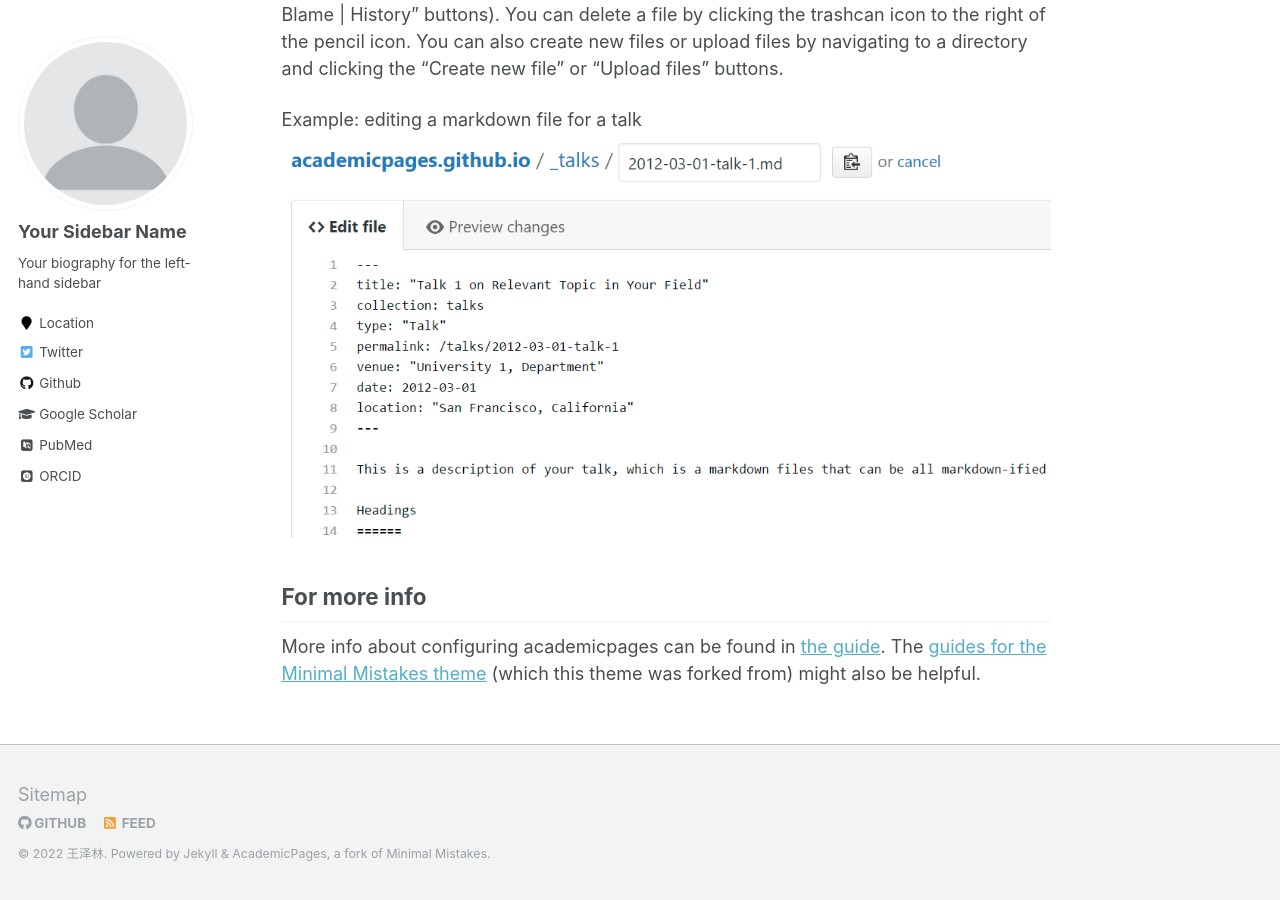
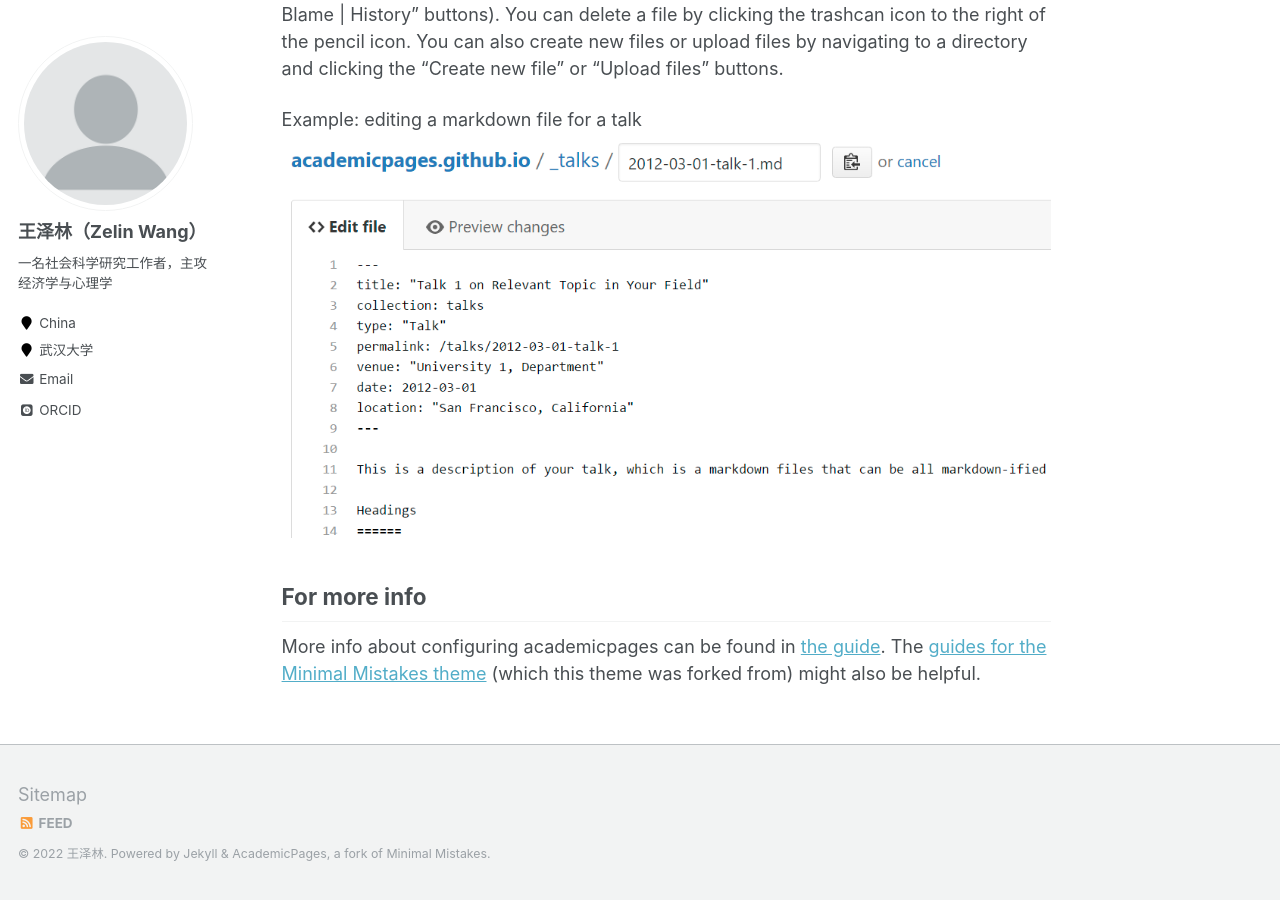
Before and after one commit to ColinWangZelin/colinwangzelin.github.io, a Jekyll site: the page built from _pages/about.md, in a window 1280 px wide and 900 px high, scrolled down 2463 px. Built offline with Jekyll 4.4.1, drawn with Linux system fonts in a browser that asks for light colours; some web fonts are replaced.

Commit message:
Update _config.yml

```diff
--- a/_config.yml
+++ b/_config.yml
@@ -11,7 +11,7 @@ title                    : "王泽林 / 个人主页"
 title_separator          : "-"
 name                     : &name "王泽林"
 description              : &description "一名社会科学研究工作者，主攻经济学与心理学"
-url                      : https://colinwangzelin.github.io # the base hostname & protocol for your site e.g. "https://mmistakes.github.io"
+url                      : "https://colinwangzelin.github.io" # the base hostname & protocol for your site e.g. "https://mmistakes.github.io"
 baseurl                  : "" # the subpath of your site, e.g. "/blog"
 repository               : "github.com/ColinWangZelin/colinwangzelin.github.io"
 teaser                   :  # filename of teaser fallback teaser image placed in /images/, .e.g. "500x300.png"
@@ -80,14 +80,14 @@ analytics:
 
 # Site Author
 author:
-  name             : "Your Sidebar Name"
+  name             : "王泽林（Zelin Wang）"
   avatar           : "profile.png"
-  bio              : "Your biography for the left-hand sidebar"
-  location         : "Location"
-  employer         :
-  pubmed           : "https://www.ncbi.nlm.nih.gov/pubmed/?term=john+snow"
-  googlescholar    : "http://yourfullgooglescholarurl.com"
-  email            :
+  bio              : "一名社会科学研究工作者，主攻经济学与心理学"
+  location         : "China"
+  employer         : "武汉大学"
+  pubmed           :
+  googlescholar    :
+  email            : "wangzelin@whu.edu.cn"
   researchgate     :  # example: "https://www.researchgate.net/profile/yourprofile"
   uri              :
   bitbucket        :
@@ -96,20 +96,20 @@ author:
   flickr           :
   facebook         :
   foursquare       :
-  github           : "https://colinwangzelin.github.io"
+  github           :
   google_plus      :
   keybase          :
   instagram        :
   impactstory      : #"https://profiles.impactstory.org/u/xxxx-xxxx-xxxx-xxxx"
   lastfm           :
   linkedin         :
-  orcid            : "http://orcid.org/yourorcidurl"
+  orcid            : "http://orcid.org/https://orcid.org/0000-0002-7068-2815"
   pinterest        :
   soundcloud       :
   stackoverflow    : # http://stackoverflow.com/users/123456/username
   steam            :
   tumblr           :
-  twitter          : "replacethistwitterhandle"
+  twitter          :
   vine             :
   weibo            :
   xing             :
```
